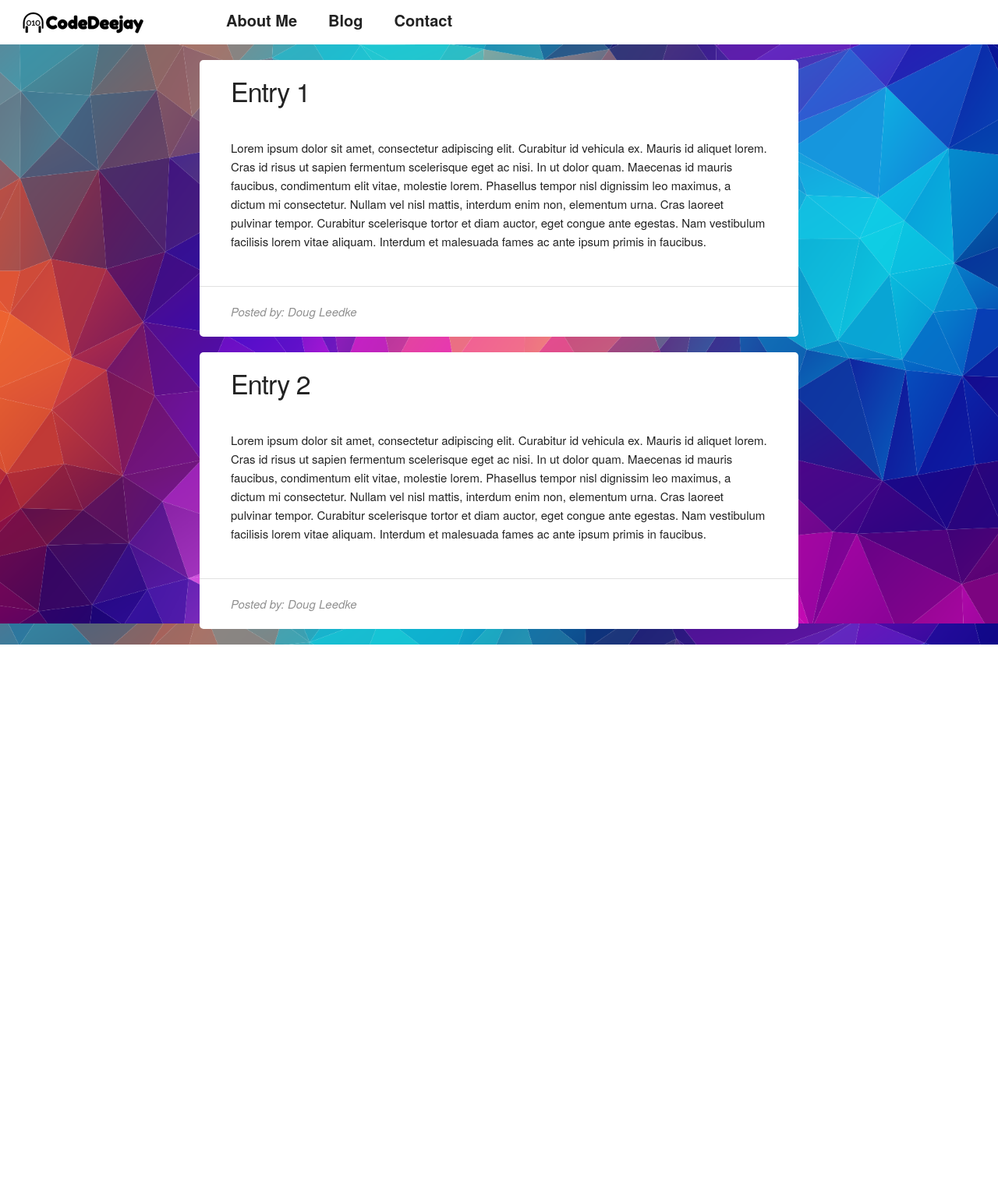
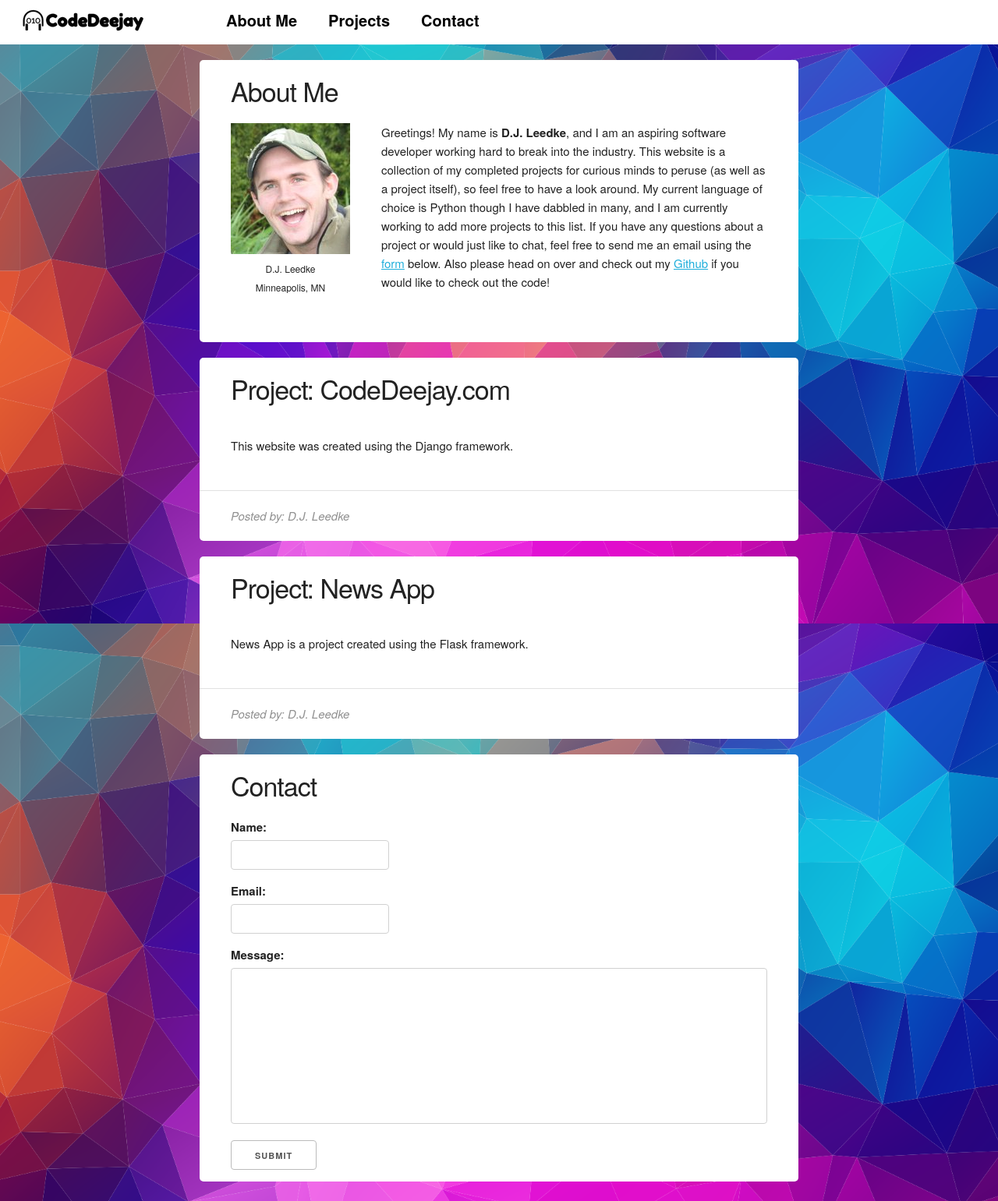
Before and after one commit to djleedke/code-deejay, a Django app: page / in a window 1280 px wide. Shown: the whole page at 78% size. Before the commit the page ends 827 px from the top, so only its background shows below. Run offline with Django 3.2, Linux system fonts and the light colour scheme.

Commit message:
Added about me and contact sections

```diff
--- a/blog/static/blog/blog.css
+++ b/blog/static/blog/blog.css
@@ -26,6 +26,11 @@ nav li {
     border-bottom:5px solid transparent;
 }
 
+nav a {
+    text-decoration: none;
+    color:black;
+}
+
 nav li:hover {
     border-bottom: 5px solid black;
 }
@@ -40,10 +45,11 @@ nav li:hover {
     margin-bottom: 20px;
     width:80%;
     position:relative;
+
 }
 
 .entry-title {
-    padding: 20px 0 20px 40px;
+    padding: 20px 40px 20px 40px;
     font-size:34px;
 }
 
@@ -61,3 +67,85 @@ nav li:hover {
     font-style: italic;
     color:rgb(145, 145, 145);
 }
+
+/*---------- About Me ----------*/
+
+#about-me .entry-title {
+    margin:0px;
+}
+
+#about-me {
+    padding-bottom:20px;
+}
+
+#about-me-content{
+    display:flex;
+}
+
+#about-me-photo {
+    margin-left:40px;
+}
+
+#about-me-name {
+    display: inline-block;
+    text-align: center;
+    font-size: 12px;
+    width:100%;
+}
+
+#about-me-city {
+    display: inline-block;
+    text-align: center;
+    font-size: 12px;
+    width:100%;
+}
+
+
+
+/*---------- Contact Card ----------*/
+
+.contact-card .entry-title {
+    margin:0px;
+}
+
+#contact-form {
+    padding: 0 40px 0 40px;
+}
+
+#contact-form textarea {
+    width:100%;
+    height:200px;
+    margin-right:40px;
+    resize:none;
+}
+
+/*---------- Media Queries ----------*/
+@media only screen and (max-width: 800px){
+
+    .main-header{
+        display: block;
+        text-align: center;
+    }
+
+    nav li {
+        width:100%;
+    }
+
+    .entry-card {
+        width:100%;
+    }
+
+    #about-me-title {
+        text-align: center;
+    }
+
+    #about-me-content {
+        display:block;
+    }
+
+    #about-me-photo {
+        text-align: center;
+        padding-bottom:20px;
+        padding-right:40px;
+    }
+}
--- a/blog/templates/blog/index.html
+++ b/blog/templates/blog/index.html
@@ -23,49 +23,75 @@
 </style>
     <header class="main-header">
         <!--<div class="logo">CodeDeejay</div>-->
-        <img class="logo" src="{% static 'blog/logo-small.png' %}">
+        <a href="#"><img class="logo" src="{% static 'blog/logo-small.png' %}"></a>
         <div class="container">
             <nav>
                 <ul>
-                    <li>About Me</li>
-                    <li>Blog</li>
-                    <li>Contact</li>
+                    <li><a href="#about">About Me</a></li>
+                    <li><a href="#projects">Projects</a></li>
+                    <li><a href="#contact">Contact</a></li>
                 </ul>
             </nav>
         </div>
     </header>
     <div class="container">
         <div class="row">
+            <a name="about"></a>
+            <div class="entry-card" id="about-me">
+                <h1 class="entry-title" id="about-me-title">About Me</h1>
+                <div id="about-me-content">
+                    <div id="about-me-photo">
+                        <img id="user-image" src="{% static 'blog/me.png' %}">
+                        <span id="about-me-name">D.J. Leedke</span>
+                        <span id="about-me-city">Minneapolis, MN</span>
+                    </div>
+                    <p class="entry-description">
+                        Greetings!  My name is <b>D.J. Leedke</b>, and I am an aspiring software developer working hard to break into the industry.  This website is a collection of my completed projects for curious
+                        minds to peruse (as well as a project itself), so feel free to have a look around.  My current language of choice is Python though I have dabbled in many, and I am currently working to add more projects to this list.
+                        If you have any questions about a project or would just like to chat, feel free to send me an email using the <a href="#contact">form</a> below.  Also please head on over and check out my
+                        <a href="https://github.com/dougleedke" target="_blank">Github</a> if you would like to check out the code!
+                    </p>
+                </div>
+            </div>
+        </div>
+        <div class="row">
+            <a name="projects"></a>
             <div class="entry-card">
-                <h1 class="entry-title">Entry 1</h1>
+                <h1 class="entry-title">Project: CodeDeejay.com</h1>
                 <p class="entry-description">
-                    Lorem ipsum dolor sit amet, consectetur adipiscing elit. Curabitur id vehicula ex. Mauris id aliquet lorem.
-                    Cras id risus ut sapien fermentum scelerisque eget ac nisi. In ut dolor quam. Maecenas id mauris faucibus,
-                    condimentum elit vitae, molestie lorem. Phasellus tempor nisl dignissim leo maximus, a dictum mi consectetur.
-                    Nullam vel nisl mattis, interdum enim non, elementum urna. Cras laoreet pulvinar tempor. Curabitur scelerisque
-                    tortor et diam auctor, eget congue ante egestas. Nam vestibulum facilisis lorem vitae aliquam. Interdum et malesuada
-                    fames ac ante ipsum primis in faucibus.
+                    This website was created using the Django framework.
                 </p>
                 <hr>
-                <div class="entry-footer">Posted by: Doug Leedke</div>
+                <div class="entry-footer">Posted by: D.J. Leedke</div>
             </div>
         </div>
         <div class="row">
             <div class="entry-card">
-                <h1 class="entry-title">Entry 2</h1>
+                <h1 class="entry-title">Project: News App</h1>
                 <p class="entry-description">
-                    Lorem ipsum dolor sit amet, consectetur adipiscing elit. Curabitur id vehicula ex. Mauris id aliquet lorem.
-                    Cras id risus ut sapien fermentum scelerisque eget ac nisi. In ut dolor quam. Maecenas id mauris faucibus,
-                    condimentum elit vitae, molestie lorem. Phasellus tempor nisl dignissim leo maximus, a dictum mi consectetur.
-                    Nullam vel nisl mattis, interdum enim non, elementum urna. Cras laoreet pulvinar tempor. Curabitur scelerisque
-                    tortor et diam auctor, eget congue ante egestas. Nam vestibulum facilisis lorem vitae aliquam. Interdum et malesuada
-                    fames ac ante ipsum primis in faucibus.
+                    News App is a project created using the Flask framework.
                 </p>
                 <hr>
-                <div class="entry-footer">Posted by: Doug Leedke</div>
+                <div class="entry-footer">Posted by: D.J. Leedke</div>
+            </div>
+        </div>
+        <div class="row">
+            <a name="contact"></a>
+            <div class="entry-card contact-card">
+                <h1 class="entry-title">Contact</h1>
+                <div id="contact-form">
+                    <form>
+                        <label for="name">Name:</label>
+                        <input type="text" autocomplete="off" id="name" name="name">
+                        <label for="email">Email:</label>
+                        <input type="email" autocomplete="off" id="email" name="email">
+                        <label for="message" id="message" name="message">Message:</label>
+                        <textarea name="message"></textarea>
+                        <input type="submit" value="Submit">
+                    </form>
+                </div>
             </div>
         </div>
     </div>
-    <script src="js/scripts.js"></script>
 </body>
 </html>
```
Also changed, not shown: blog/static/blog/me.png (added), blog/static/blog/user.jpg (added).
